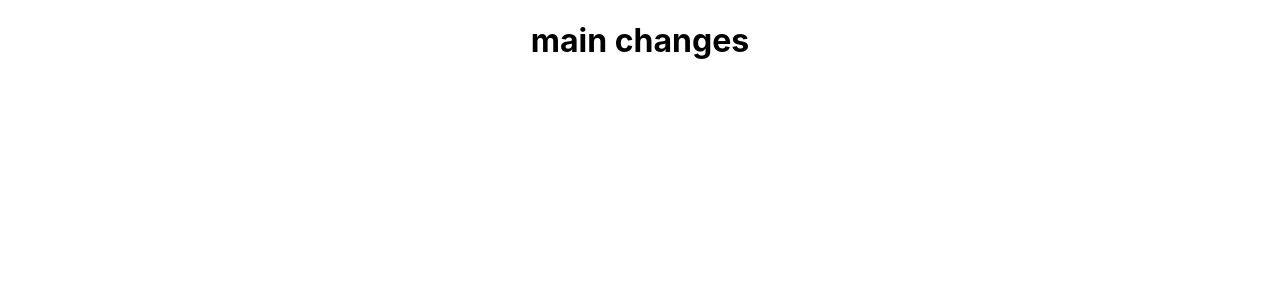
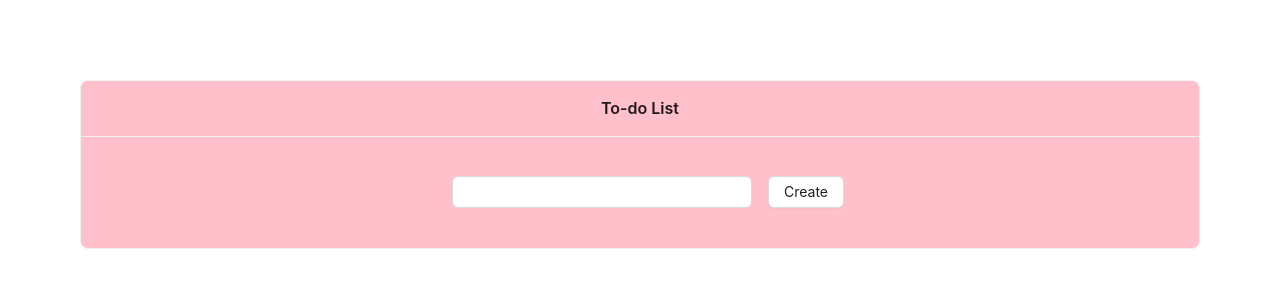
Before and after one commit to isPeang/todolist, a React (Create React App) app: page / in a window 1280 px wide. Shown: the top 300 px of the page. Built offline with nearby package versions, Linux system fonts and the light colour scheme.

Commit message:
Pink Card

```diff
--- a/package.json
+++ b/package.json
@@ -6,6 +6,7 @@
     "@testing-library/jest-dom": "^5.17.0",
     "@testing-library/react": "^13.4.0",
     "@testing-library/user-event": "^13.5.0",
+    "antd": "^5.15.3",
     "react": "^18.2.0",
     "react-dom": "^18.2.0",
     "react-scripts": "5.0.1",
--- a/src/App.js
+++ b/src/App.js
@@ -1,10 +1,56 @@
 import logo from './logo.svg';
 import './App.css';
+import { Button, Input,Card  } from 'antd';
+import { useState } from 'react';
 
 function App() {
+  const [todo, setTodo] = useState();
+  const [list, setList] = useState([]);
+  const [editID, setEdit] = useState();
+
+  function onCreate() {
+    if (editID != null) {
+      const newList = list.map((items, index) => {
+        if (index === editID) return todo;
+        return items;
+      })
+      setList(newList);
+      setEdit(null); //ระบุว่าไม่มีการแก้ไขใดๆแล้ว
+    } else
+      if (todo.length) setList([...list, todo]);
+    setTodo('');
+    console.log(list)
+  }
+
+  function onEdit(index) {
+    const findEdit = list.find((_, i) => i == index);
+    if (findEdit) setTodo(findEdit)
+    setEdit(index);
+  }
+
+  function onDelete(index) {
+    const deleted = list.filter((_, i) => i !== index);
+    setList(deleted);
+  }
+
   return (
-    <div className="App">
-      <h1>main changes </h1>
+    <div style={{textAlign:'center',  padding: '30px'}}>
+      <Card title='To-do List' style={{margin: '50px', backgroundColor:'pink'}}>
+      <Input
+        type='text'
+        value={todo}
+        onChange={e => setTodo(e.target.value)}
+        style={{margin: '16px', width:'300px', borderStyle: 'groove'}}/>
+      <Button onClick={onCreate}>Create</Button>
+
+      {list.map((list, index) =>
+        <p key={index}>
+          {list} {' '}
+          <Button onClick={() => onEdit(index)} >Edit</Button> {' '}
+          <Button onClick={() => onDelete(index)} style={{backgroundColor:'red', color:'white'}}>Delete</Button>
+        </p>
+      )}
+      </Card>
     </div>
   );
 }
```
Also changed, not shown: 1 other file (tests, documents, lock files or other folders).
